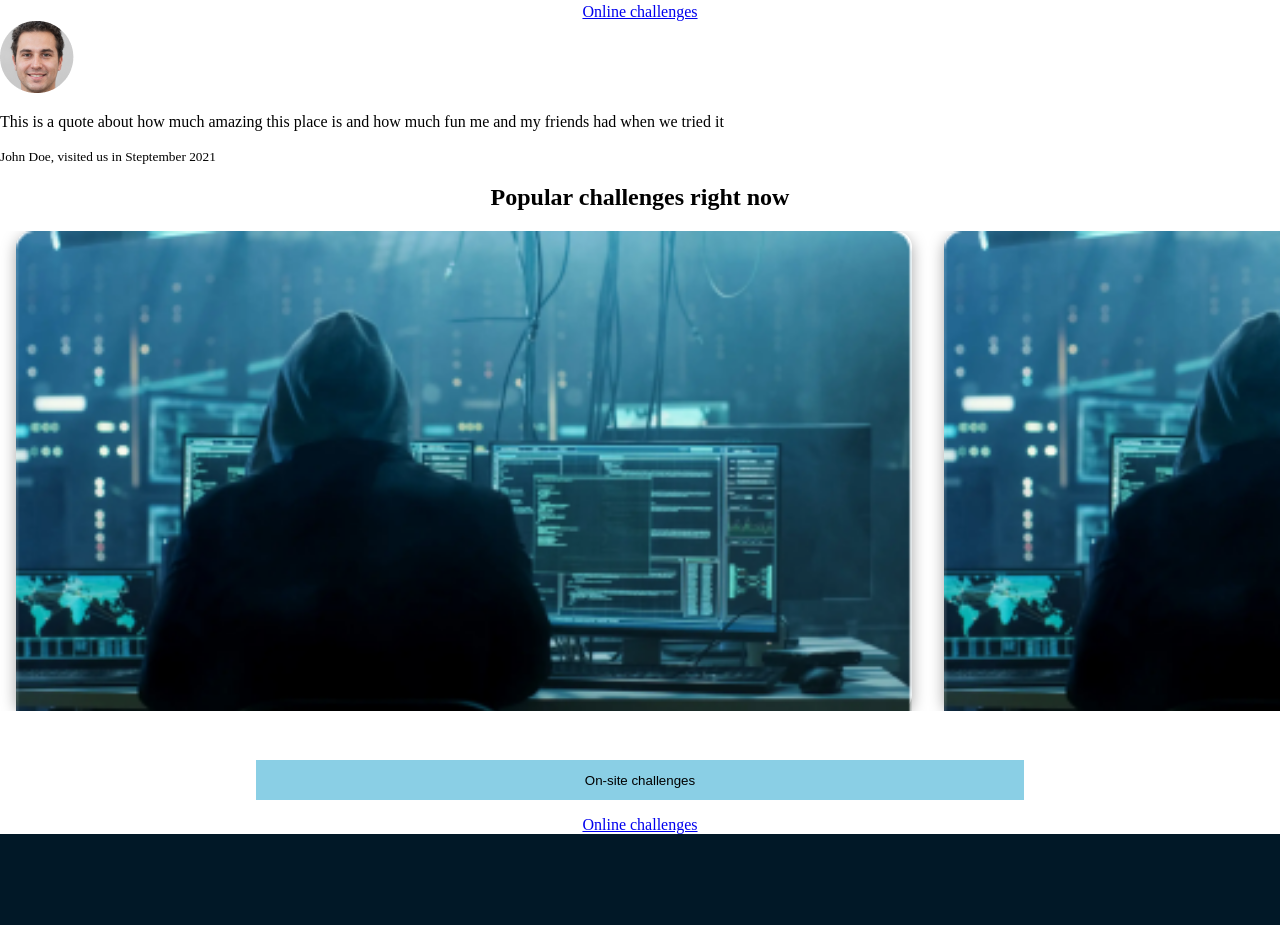
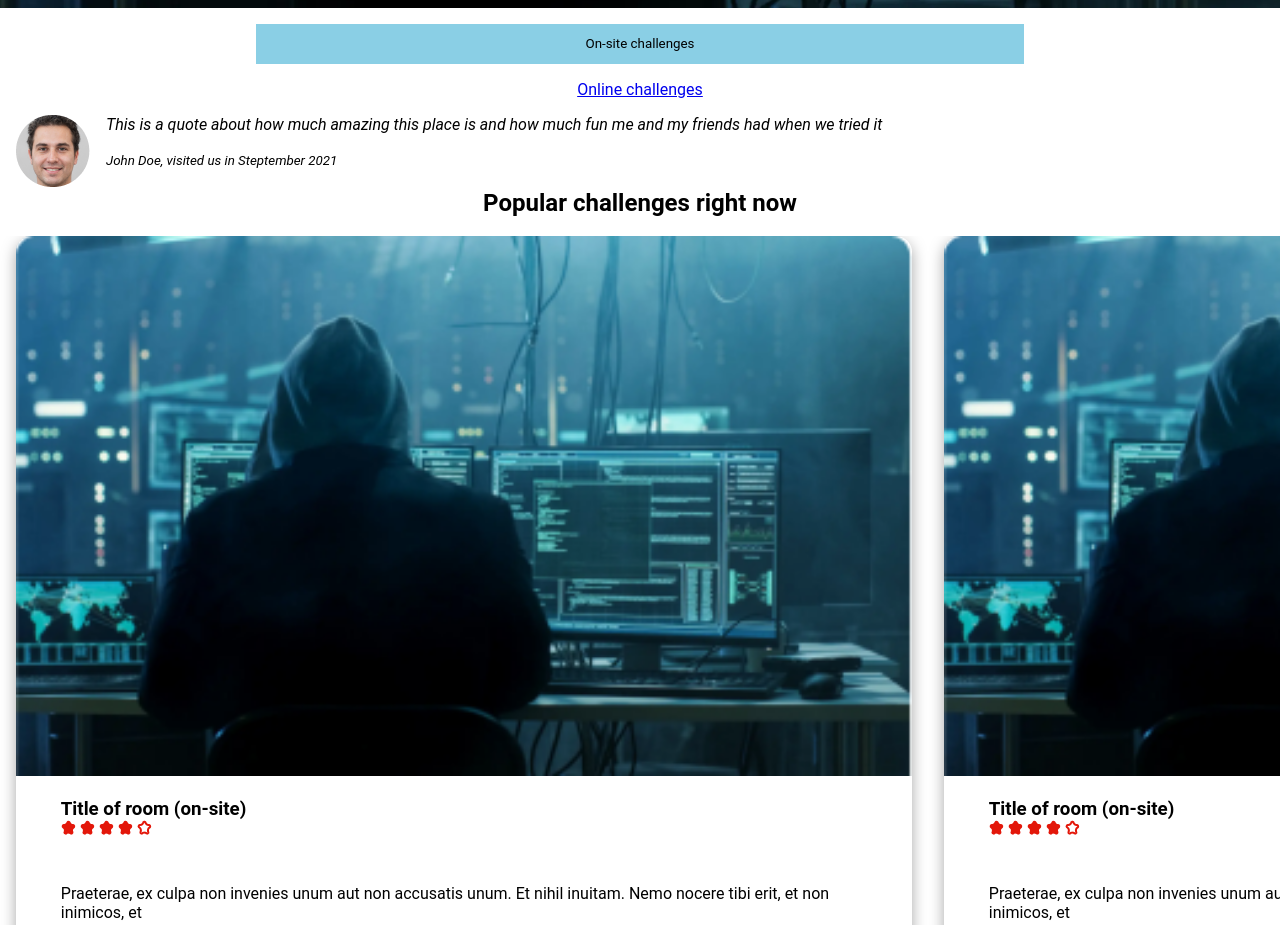
Before and after one commit to kikoDevv/esc-team-project, a website: page index.html in a window 1280 px wide. Shown: the part 933-1858 px from the top of the page. Drawn offline with Linux system fonts and the light colour scheme.

Commit message:
HTML semanthics, Styling and renaming pictures

```diff
--- a/index.html
+++ b/index.html
@@ -11,9 +11,9 @@
   <body>
     <div class="container">
       <header>
+        <img src="./pictures/logo.png" alt="ESC Logo" />
+        <h1>Hacker Escape Rooms</h1>
         <nav>
-          <img src="./pictures/logo.png" />
-          <h1>Hacker Escape Rooms</h1>
           <a href="https://www.youtube.com/watch?v=dQw4w9WgXcQ">Play online</a>
           <a href="https://www.youtube.com/watch?v=dQw4w9WgXcQ">Play on-site</a>
           <a href="https://www.youtube.com/watch?v=dQw4w9WgXcQ">The story</a>
@@ -29,6 +29,7 @@
         />
       </section>
 
+      <main>
         <div class="button-wrapper">
           <button class="button-wrapper__online">Online challenges</button>
           <button class="button-wrapper__onsite">On-site challenges</button>
@@ -39,9 +40,12 @@
           >
         </div>
 
-      <section class="quote-container">
-        <div class="quote-container__quote">
-          <img class="quote-container__img" src="./pictures/john.png" />
+        <div class="quote-container">
+          <img
+            class="quote-container__img"
+            src="./pictures/john.png"
+            alt="Picture of John"
+          />
           <p class="quote-container__text">
             This is a quote about how much amazing this place is and how much
             fun me and my friends had when we tried it
@@ -49,23 +53,44 @@
           <small>John Doe, visited us in Steptember 2021</small>
         </div>
         <div class="quote-container__quote quote-container__quote--featured">
-          <img src="./pictures/john.png" />
+          <img src="./pictures/john.png" alt="Picture of John" />
           <p>
             This is a quote about how much amazing this place is and how much
             fun me and my friends had when we tried it
           </p>
         </div>
-      </section>
 
-      <main>
         <h2>Popular challenges right now</h2>
         <div class="card-container">
           <div class="card-container__card">
             <img
               class="card-container__img"
               src="./pictures/card-container-coder.png"
+              alt="Hacker behind screen"
             />
             <h3>Title of room (on-site)</h3>
+            <div class="card-container__star-container">
+              <img
+                src="./pictures/full-star.png"
+                alt="Picture of a full star"
+              />
+              <img
+                src="./pictures/full-star.png"
+                alt="Picture of a full star"
+              />
+              <img
+                src="./pictures/full-star.png"
+                alt="Picture of a full star"
+              />
+              <img
+                src="./pictures/full-star.png"
+                alt="Picture of a full star"
+              />
+              <img
+                src="./pictures/empty-star.png"
+                alt="Picture of an empty star"
+              />
+            </div>
             <p>
               Praeterae, ex culpa non invenies unum aut non accusatis unum. Et
               nihil inuitam. Nemo nocere tibi erit, et non inimicos, et
@@ -76,8 +101,31 @@
             <img
               class="card-container__img"
               src="./pictures/card-container-coder.png"
+              alt="Hacker behind screen"
             />
             <h3>Title of room (on-site)</h3>
+            <div class="card-container__star-container">
+              <img
+                src="./pictures/full-star.png"
+                alt="Picture of a full star"
+              />
+              <img
+                src="./pictures/full-star.png"
+                alt="Picture of a full star"
+              />
+              <img
+                src="./pictures/full-star.png"
+                alt="Picture of a full star"
+              />
+              <img
+                src="./pictures/full-star.png"
+                alt="Picture of a full star"
+              />
+              <img
+                src="./pictures/empty-star.png"
+                alt="Picture of an empty star"
+              />
+            </div>
             <p>
               Praeterae, ex culpa non invenies unum aut non accusatis unum. Et
               nihil inuitam. Nemo nocere tibi erit, et non inimicos, et
@@ -88,8 +136,31 @@
             <img
               class="card-container__img"
               src="./pictures/card-container-coder.png"
+              alt="Hacker behind screen"
             />
             <h3>Title of room (on-site)</h3>
+            <div class="card-container__star-container">
+              <img
+                src="./pictures/full-star.png"
+                alt="Picture of a full star"
+              />
+              <img
+                src="./pictures/full-star.png"
+                alt="Picture of a full star"
+              />
+              <img
+                src="./pictures/full-star.png"
+                alt="Picture of a full star"
+              />
+              <img
+                src="./pictures/full-star.png"
+                alt="Picture of a full star"
+              />
+              <img
+                src="./pictures/empty-star.png"
+                alt="Picture of an empty star"
+              />
+            </div>
             <p>
               Praeterae, ex culpa non invenies unum aut non accusatis unum. Et
               nihil inuitam. Nemo nocere tibi erit, et non inimicos, et
@@ -97,7 +168,6 @@
             <button class="card-container__button">Book this room</button>
           </div>
         </div>
-      </main>
 
         <div class="button-wrapper">
           <button class="button-wrapper__online">Online challenges</button>
@@ -108,6 +178,7 @@
             >Online challenges</a
           >
         </div>
+      </main>
 
       <section class="story-container">
         <p class="story-container__text">
@@ -123,6 +194,7 @@
           <img
             class="play-info-container__img"
             src="./pictures/coders-phone.png"
+            alt="Hacker behind screen"
           />
         </div>
         <div class="play-info-container__content">
@@ -139,6 +211,7 @@
           <img
             class="play-info-container__img"
             src="./pictures/girl-coder-phone.png"
+            alt="Girl coder"
           />
         </div>
         <div class="play-info-container__content">
--- a/src/sections/header.scss
+++ b/src/sections/header.scss
@@ -1,12 +1,20 @@
 @use "variables" as *;
 
 header {
+  display: flex;
   width: 100%;
   background-color: $darkBlue;
 
+  img {
+    margin: 5% 2% 5% 5%;
+  }
+
   h1 {
+    font-size: 22px;
     color: white;
-    margin-bottom: 0;
+    display: inline;
+    margin: auto 0 auto 0;
+    width: 5%;
   }
 
   a {
--- a/src/sections/main.scss
+++ b/src/sections/main.scss
@@ -5,6 +5,7 @@
 @use "footer";
 
 html {
+  font-family: roboto, sans-serif;
   font-size: 16px;
 }
 
@@ -14,6 +15,10 @@ body {
   margin: 0;
   box-sizing: border-box;
   overflow-x: hidden;
+}
+
+button {
+  font-family: roboto, sans-serif;
 }
 
 .container {
@@ -36,26 +41,28 @@ body {
     border: none;
     @include phone-button-size;
   }
-
-  /*   &__anchor {
-  } */
 }
 
 .quote-container {
+  width: 90%;
+  margin-left: 1rem;
+  font-style: italic;
   &__quote--featured {
     /* Hiding the second quote for mobile */
     display: none;
   }
 
-  /*   &__img {
+  &__img {
+    float: left;
+    margin-right: 1rem;
   }
 
-  &__text {
+  /*   &__text {
+      display: inline;
   } */
 }
 /* testing */
 main {
-  height: 35rem;
   h2 {
     text-align: center;
   }
@@ -63,24 +70,40 @@ main {
     display: flex;
     justify-content: space-between;
     width: 100%;
-    height: 30rem;
     overflow-x: auto;
 
     &__card {
       box-shadow: rgba(0, 0, 0, 0.35) 0px 5px 15px;
       flex: 0 0 70%;
       border-radius: 1rem;
-      margin: 0 1rem 0 1rem;
+      margin: 0 1rem 5% 1rem;
     }
 
     &__img {
-      height: auto;
       width: 100%;
     }
+
+    h3 {
+      margin-left: 5%;
+      margin-bottom: 0;
+    }
+
+    &__star-container {
+      margin-left: 5%;
+    }
+
+    p {
+      margin: 5%;
+    }
+
     &__button {
       background-color: $red;
       border: none;
+      width: 40%;
       height: 2rem;
+      margin: 0 auto 5% 50%;
+      border-radius: 3px;
+      color: white;
     }
   }
 }
```
Also changed, not shown: main.css, pictures/empty-star.png (renamed from pictures/Star 5.png), pictures/full-star.png (renamed from pictures/redStar.png). Lines whose indentation alone changed are shown as unchanged.
